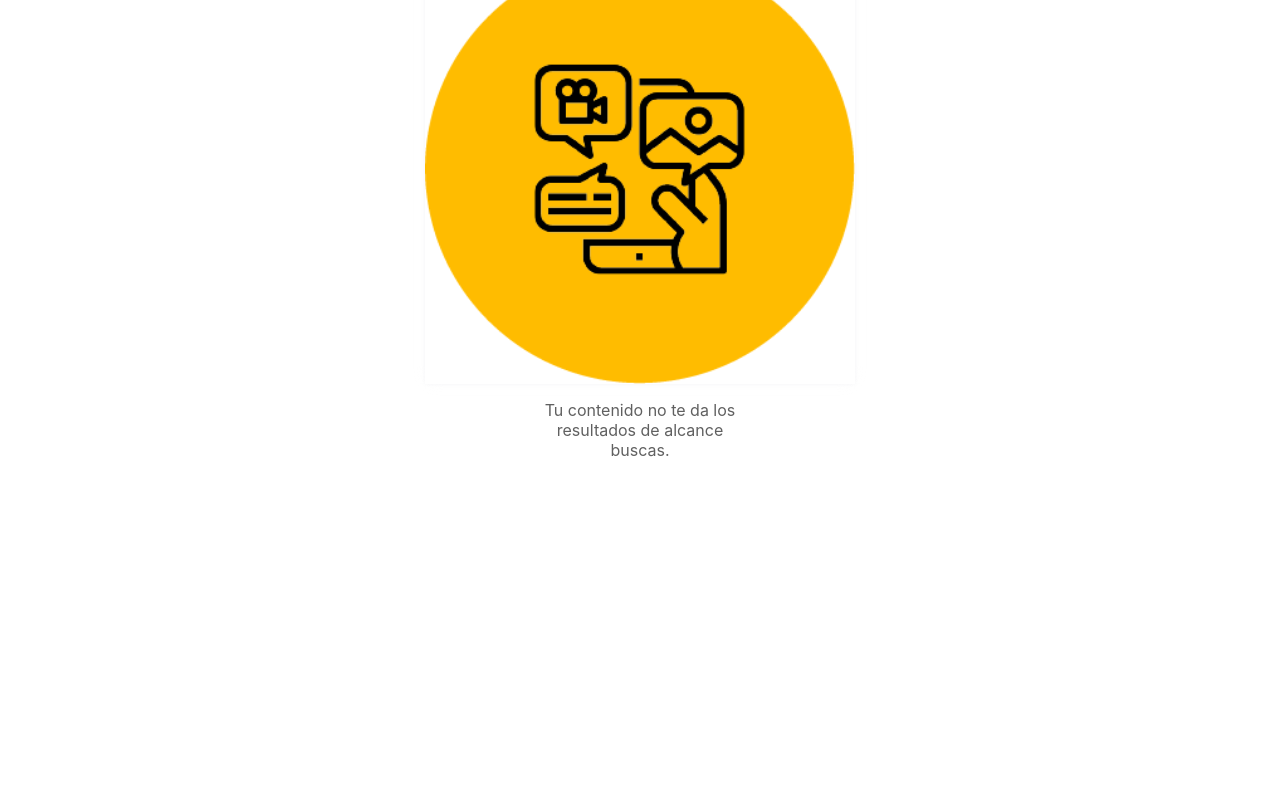
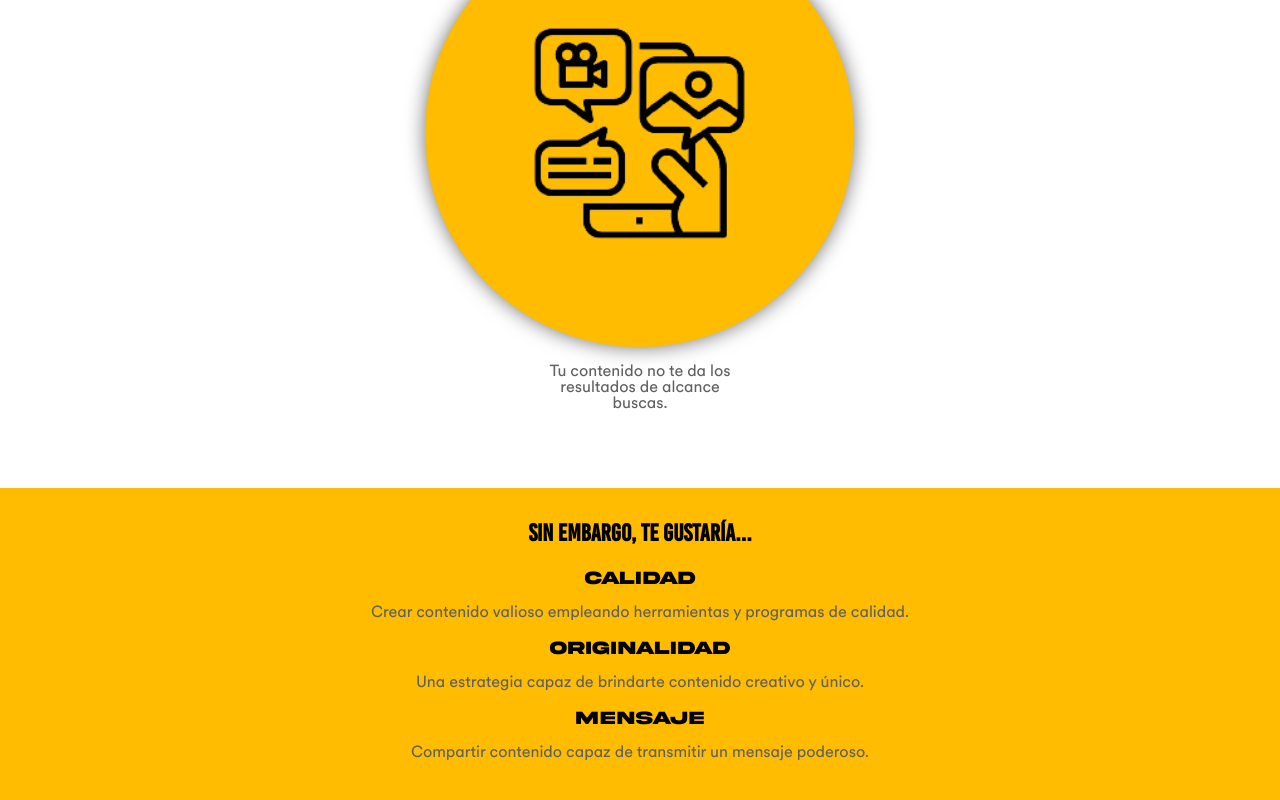
Before and after one commit to RebelsDev/diegofarfan, a Next.js app: page / in a window 1280 px wide. Shown: the part 2769-3569 px from the top of the page. Before the commit the page ends 3305 px from the top, so only its background shows below. Built offline with nearby package versions, Linux system fonts and the light colour scheme.

Commit message:
beneficios

```diff
--- a/pages/index.js
+++ b/pages/index.js
@@ -44,8 +44,8 @@ export default function Home() {
             <h2>
               si eres dueño de una marca o tienes una marca personal, probablemente...
             </h2>
-            <div className={styles.beneficios_elements}>
-              <div className={styles.beneficios_element}>
+            <div className={styles.miedos_elements}>
+              <div className={styles.miedos_element}>
                 <img src="/img/contenido.png" alt="contenido logo" />
 
                 <p>
@@ -53,7 +53,7 @@ export default function Home() {
 
                 </p>
               </div>
-              <div className={styles.beneficios_element}>
+              <div className={styles.miedos_element}>
                 <img src="/img/camara.png" alt="camara logo" />
                 {/* <svg id="Capa_1" data-name="Capa 1" xmlns="http://www.w3.org/2000/svg" xmlns:xlink="http://www.w3.org/1999/xlink" viewBox="0 0 143.97 143.97"><defs><style>.cls-1{fill:none;}.cls-2{opacity:0.49;}.cls-3{fill:#ffbc00;}.cls-4{clip - path:url(#clip-path);}</style><clipPath id="clip-path" transform="translate(-157.58 -1595.63)"><rect class="cls-1" x="198.09" y="1629.03" width="64.07" height="64.07" /></clipPath></defs><circle class="cls-3" cx="71.98" cy="71.98" r="71.98" /></svg> */}
                 <p>
@@ -61,7 +61,7 @@ export default function Home() {
 
                 </p>
               </div>
-              <div className={styles.beneficios_element}>
+              <div className={styles.miedos_element}>
                 <img src="/img/smartphone.png" alt="smartphone logo" />
 
                 {/* <svg id="Capa_1" data-name="Capa 1" xmlns="http://www.w3.org/2000/svg" xmlns:xlink="http://www.w3.org/1999/xlink" viewBox="0 0 144.71 144.71"><defs><style>.cls-1{fill:none;}.cls-2{opacity:0.49;}.cls-3{fill:#ffbc00;}.cls-4{clip - path:url(#clip-path);}</style><clipPath id="clip-path" transform="translate(-157.41 -1856.43)"><rect class="cls-1" x="194.49" y="1893.65" width="70.55" height="70.54" /></clipPath></defs><circle class="cls-3" cx="72.36" cy="72.36" r="72.36" /></svg> */}
@@ -77,6 +77,35 @@ export default function Home() {
 
         </section>
         <section id={styles.beneficios}>
+          <div className={styles.container}>
+            <h2>
+              SIN EMBARGO, TE GUSTARÍA...
+            </h2>
+            <div className={styles.beneficios_elements}>
+              <div className={styles.benedificios_element}>
+                <h3>Calidad</h3>
+                <p>Crear contenido valioso
+                  empleando herramientas
+                  y programas de calidad.</p>
+              </div>
+
+              <div className={styles.beneficios_element}>
+                <h3>Originalidad</h3>
+                <p>Una estrategia capaz
+                  de brindarte contenido
+                  creativo y único.</p>
+              </div>
+
+              <div className={styles.beneficios_element}>
+                <h3>Mensaje</h3>
+                <p>Compartir contenido
+                  capaz de transmitir
+                  un mensaje poderoso.</p>
+              </div>
+
+            </div>
+
+          </div>
 
         </section>
         <section id={styles.quien_soy}>
--- a/styles/Home.module.scss
+++ b/styles/Home.module.scss
@@ -41,14 +41,14 @@
 		max-width: 200px;
 	}
 
-	.beneficios_elements{
+	.miedos_elements{
 		display: flex;
 		flex-direction: column;
 		padding: 30px 0px;
 		gap: 20px;
 	}
 
-	.beneficios_element {
+	.miedos_element {
 		display: flex;
 		justify-content: center;
 		flex-direction: column;
@@ -57,6 +57,28 @@
 
 	img {
 		max-width: 40%;
-		box-shadow: rgba(130, 143, 157, 0.082) 0px 0px 4px 0px, rgba(252, 252, 252, 0.32) 0px 0px 16px 0px;
+  		filter: drop-shadow(0px 0px 10px rgb(114, 114, 114));
+		border-radius: 100px;
 	}
 }
+
+#beneficios{
+	background-color: $accent-color;
+	h3{
+		margin: 0;
+		text-transform: uppercase;
+	}
+	.beneficios_elements{
+		padding-top: 20px;
+	}
+
+	.beneficios_element{
+		display: flex;
+		flex-direction: column;
+		justify-content: center;
+		align-items: center;
+	}
+
+	text-align: center;
+
+}
--- a/styles/globals.scss
+++ b/styles/globals.scss
@@ -21,6 +21,16 @@ h1,
 h2 {
 	font-family: "Bebas Kai";
 	margin: 0;
+}
+
+h3{
+	color: $tertiary-color;
+	font-family:'Akira Expanded', Geneva, Tahoma, sans-serif;
+
+}
+p{
+	color: $secondary-color;
+	font-family: 'Cabify Circular', Geneva, Tahoma, sans-serif;;
 }
 
 button {
```
